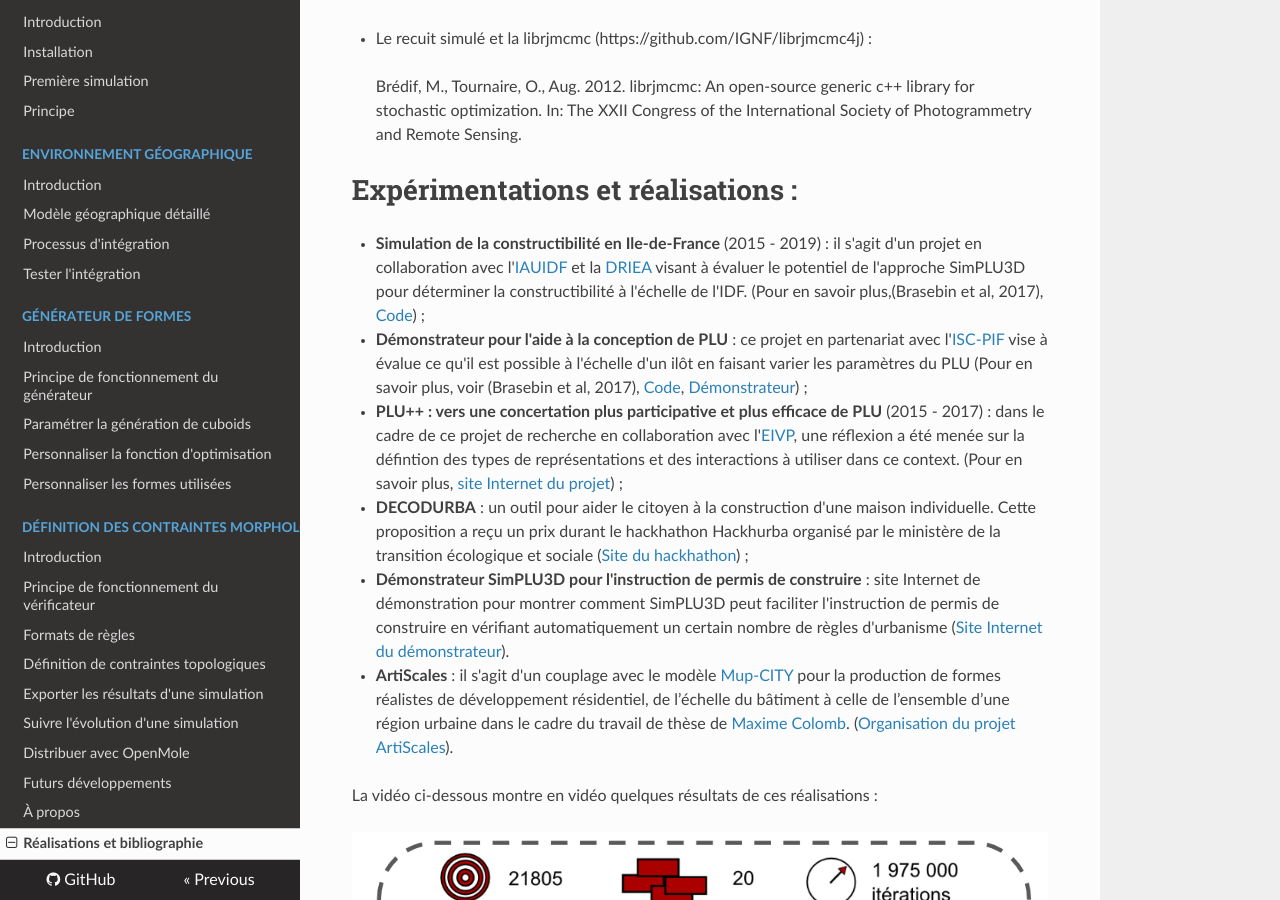
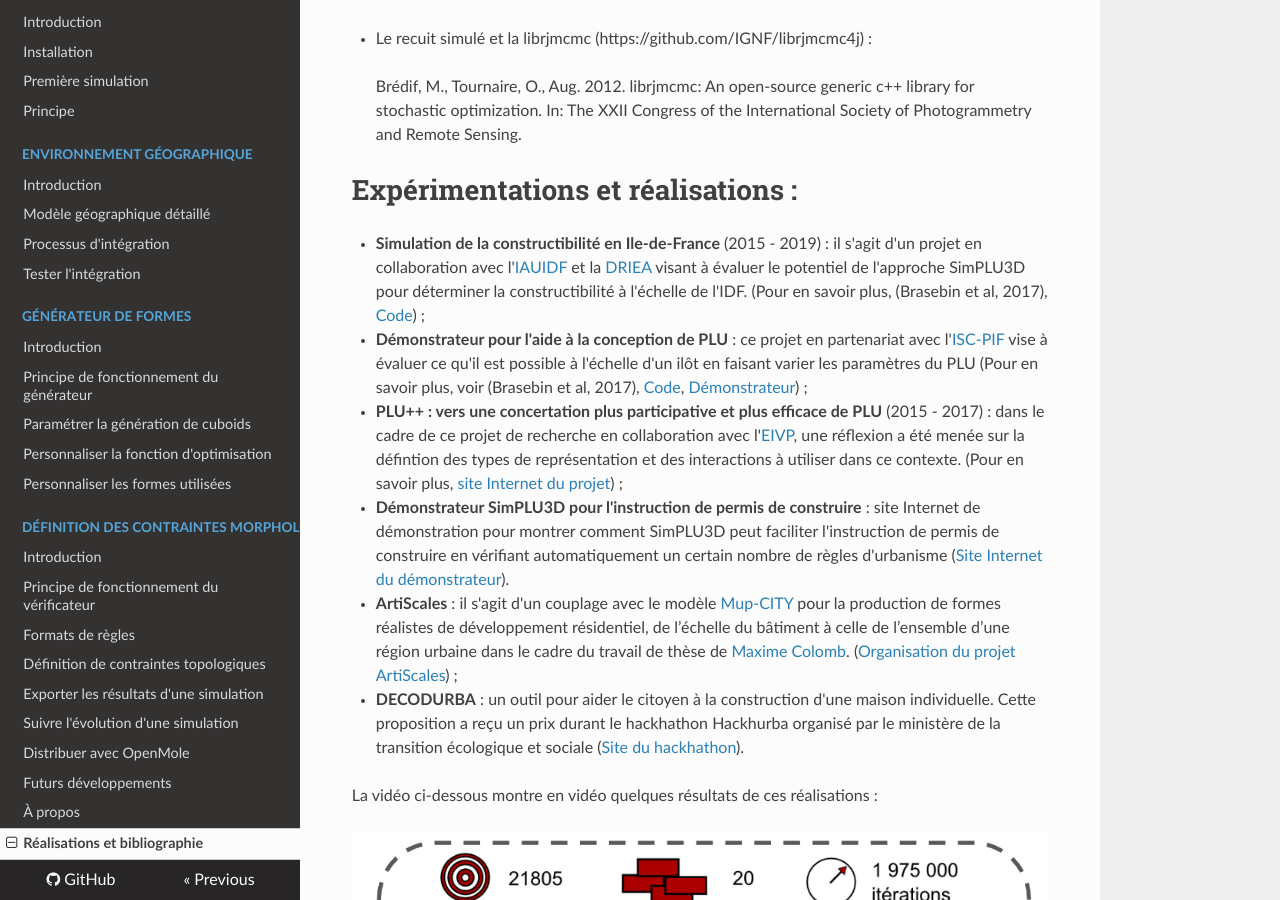
Before and after one commit to SimPLU3D/simplu3D-tutorial, an MkDocs documentation site: the page built from docs/bibliographie.md, in a window 1280 px wide and 900 px high, scrolled down 781 px. Built offline with MkDocs 1.6.1, drawn with Linux system fonts in a browser that asks for light colours; nearby versions of some CDN libraries.

Commit message:
Update bibliographie.md

```diff
--- a/docs/bibliographie.md
+++ b/docs/bibliographie.md
@@ -36,13 +36,12 @@ Quelques ressources pour aller plus loin :
 
 # Expérimentations et réalisations :
 
-- **Simulation de la constructibilité en Ile-de-France** (2015 - 2019) : il s'agit d'un projet en collaboration avec l'[IAUIDF](https://www.iau-idf.fr/) et la [DRIEA](http://www.driea.ile-de-france.developpement-durable.gouv.fr/) visant à évaluer le potentiel de l'approche SimPLU3D pour déterminer la constructibilité à l'échelle de l'IDF. (Pour en savoir plus,(Brasebin et al, 2017), [Code](https://github.com/SimPLU3D/simplu3D-iauidf)) ;
-- **Démonstrateur pour l'aide à la conception de PLU** : ce projet en partenariat avec l'[ISC-PIF](https://iscpif.fr/) vise à évalue ce qu'il est possible à l'échelle d'un ilôt en faisant varier les paramètres du PLU (Pour en savoir plus, voir (Brasebin et al, 2017), [Code](https://github.com/SimPLU3D/simplu3D-OpenMOLE), [Démonstrateur](https://github.com/SimPLU3D/simplu3D-openmole)) ;
-- **PLU++ : vers une concertation plus participative et plus efficace de PLU** (2015 - 2017) : dans le cadre de ce projet de recherche en collaboration avec  l'[EIVP](https://www.eivp-paris.fr/), une réflexion a été menée sur la défintion des types de représentations et des interactions à utiliser dans ce context. (Pour en savoir plus, [site Internet du projet](https://ignf.github.io/PLU2PLUS/)) ;
-- **DECODURBA** : un outil pour aider le citoyen à la construction d'une maison individuelle. Cette proposition a reçu un prix durant le hackhathon Hackhurba organisé par le ministère de la transition écologique et sociale ([Site du hackhathon](https://www.etalab.gouv.fr/event/hackurba)) ;
+- **Simulation de la constructibilité en Ile-de-France** (2015 - 2019) : il s'agit d'un projet en collaboration avec l'[IAUIDF](https://www.iau-idf.fr/) et la [DRIEA](http://www.driea.ile-de-france.developpement-durable.gouv.fr/) visant à évaluer le potentiel de l'approche SimPLU3D pour déterminer la constructibilité à l'échelle de l'IDF. (Pour en savoir plus, (Brasebin et al, 2017), [Code](https://github.com/SimPLU3D/simplu3D-iauidf)) ;
+- **Démonstrateur pour l'aide à la conception de PLU** : ce projet en partenariat avec l'[ISC-PIF](https://iscpif.fr/) vise à évaluer ce qu'il est possible à l'échelle d'un ilôt en faisant varier les paramètres du PLU (Pour en savoir plus, voir (Brasebin et al, 2017), [Code](https://github.com/SimPLU3D/simplu3D-OpenMOLE), [Démonstrateur](https://github.com/SimPLU3D/simplu3D-openmole)) ;
+- **PLU++ : vers une concertation plus participative et plus efficace de PLU** (2015 - 2017) : dans le cadre de ce projet de recherche en collaboration avec  l'[EIVP](https://www.eivp-paris.fr/), une réflexion a été menée sur la défintion des types de représentation et des interactions à utiliser dans ce contexte. (Pour en savoir plus, [site Internet du projet](https://ignf.github.io/PLU2PLUS/)) ;
 - **Démonstrateur SimPLU3D pour l'instruction de permis de construire** : site Internet de démonstration pour montrer comment SimPLU3D peut faciliter l'instruction de permis de  construire en vérifiant automatiquement un certain nombre de règles d'urbanisme ([Site Internet du démonstrateur](https://demo-simplu3d.ign.fr/#/)).
-- **ArtiScales** : il s'agit d'un couplage avec le modèle [Mup-CITY](https://sourcesup.renater.fr/mupcity/en.html) pour la production de formes réalistes de développement résidentiel, de l’échelle du bâtiment à celle de l’ensemble d’une région urbaine dans le cadre du travail de thèse de [Maxime Colomb](http://www.maxime-colomb.eu/). ([Organisation du projet ArtiScales](https://github.com/ArtiScales)).
-
+- **ArtiScales** : il s'agit d'un couplage avec le modèle [Mup-CITY](https://sourcesup.renater.fr/mupcity/en.html) pour la production de formes réalistes de développement résidentiel, de l’échelle du bâtiment à celle de l’ensemble d’une région urbaine dans le cadre du travail de thèse de [Maxime Colomb](http://www.maxime-colomb.eu/). ([Organisation du projet ArtiScales](https://github.com/ArtiScales)) ;
+- **DECODURBA** : un outil pour aider le citoyen à la construction d'une maison individuelle. Cette proposition a reçu un prix durant le hackhathon Hackhurba organisé par le ministère de la transition écologique et sociale ([Site du hackhathon](https://www.etalab.gouv.fr/event/hackurba)).
 
 La vidéo ci-dessous montre en vidéo quelques résultats de ces réalisations :
 
```
